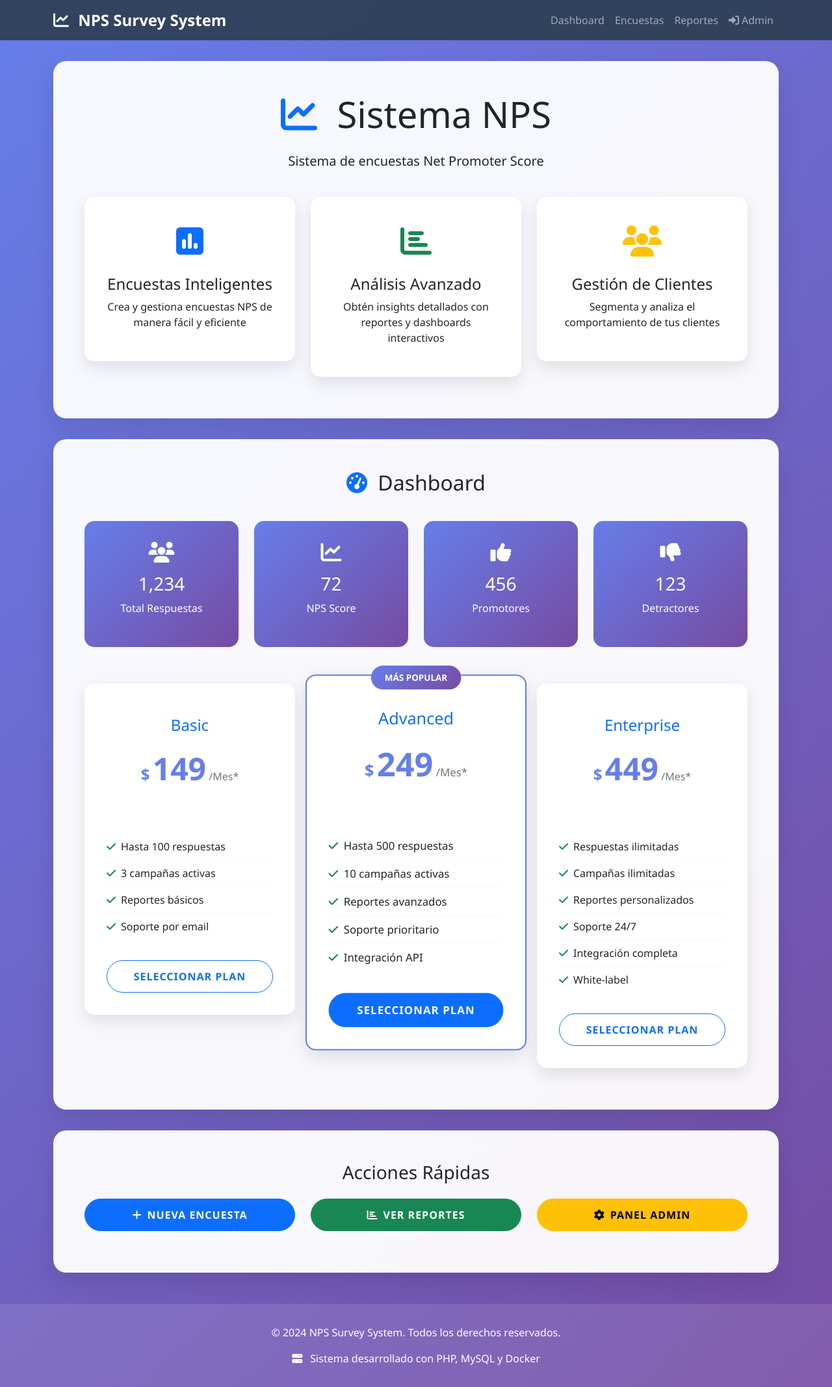
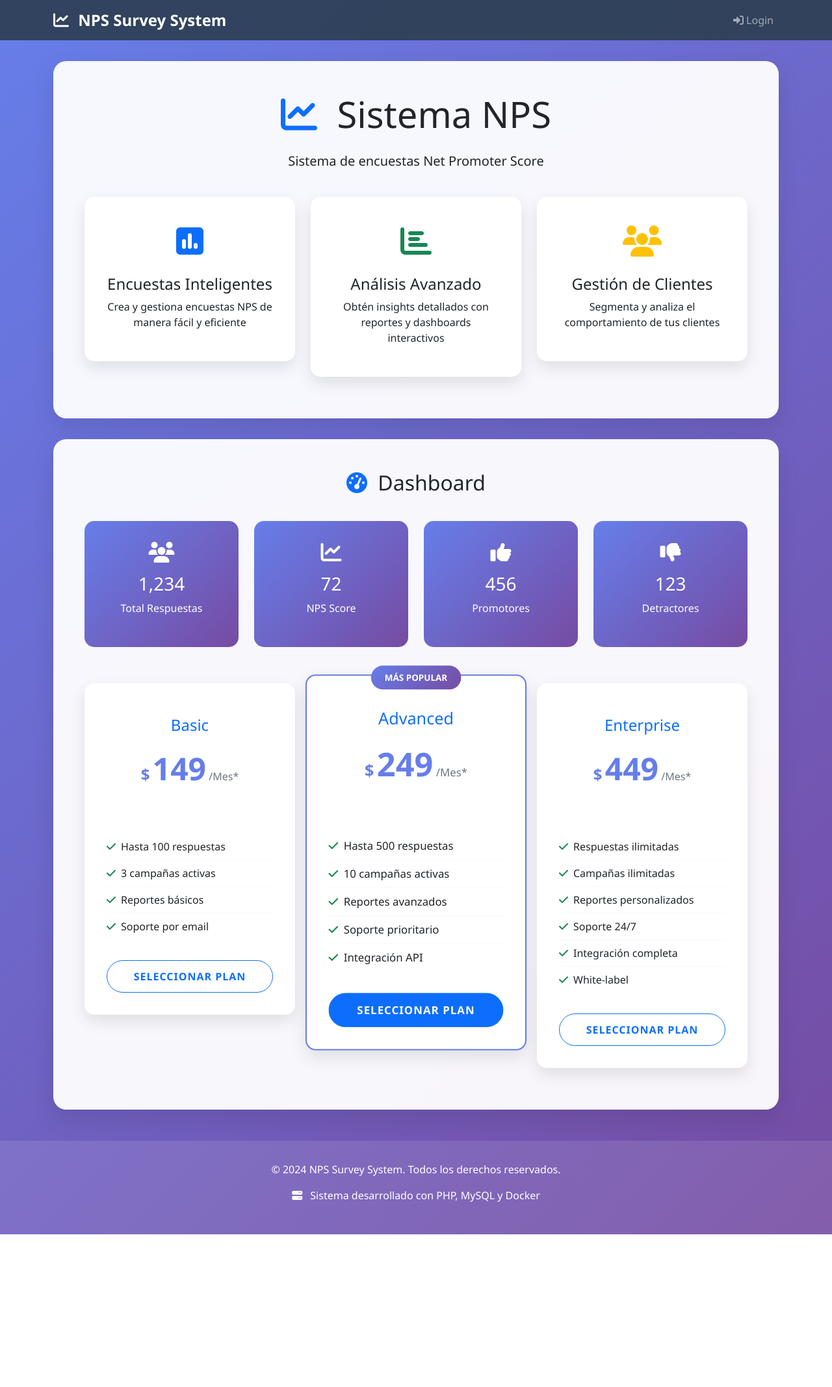
Before and after one commit to parrietagit25/nps, a PHP site: page /index.php in a window 1280 px wide. Shown: the top 2135 px of the page at 65% size. After the commit the page ends 1900 px from the top, so only its background shows below. Run offline with PHP 8.4, Linux system fonts and the light colour scheme; data comes from the database, SQL or seed files in the repository.

Commit message:
guardar cambios

```diff
--- a/src/index.php
+++ b/src/index.php
@@ -201,18 +201,10 @@ if ($conn) {
             </button>
             <div class="collapse navbar-collapse" id="navbarNav">
                 <ul class="navbar-nav ms-auto">
-                    <li class="nav-item">
-                        <a class="nav-link" href="#dashboard">Dashboard</a>
-                    </li>
-                    <li class="nav-item">
-                        <a class="nav-link" href="#surveys">Encuestas</a>
-                    </li>
-                    <li class="nav-item">
-                        <a class="nav-link" href="#reports">Reportes</a>
-                    </li>
+
                     <li class="nav-item">
                         <a class="nav-link" href="admin/login.php">
-                            <i class="fas fa-sign-in-alt me-1"></i>Admin
+                            <i class="fas fa-sign-in-alt me-1"></i>Login
                         </a>
                     </li>
                 </ul>
@@ -362,7 +354,7 @@ if ($conn) {
             </div>
         </div>
 
-        <!-- Quick Actions -->
+        <!-- Quick Actions
         <div class="hero-section text-center">
             <h3 class="mb-4">Acciones Rápidas</h3>
             <div class="row">
@@ -382,7 +374,7 @@ if ($conn) {
                     </a>
                 </div>
             </div>
-        </div>
+        </div>-->
     </div>
 
     <!-- Footer -->
```
